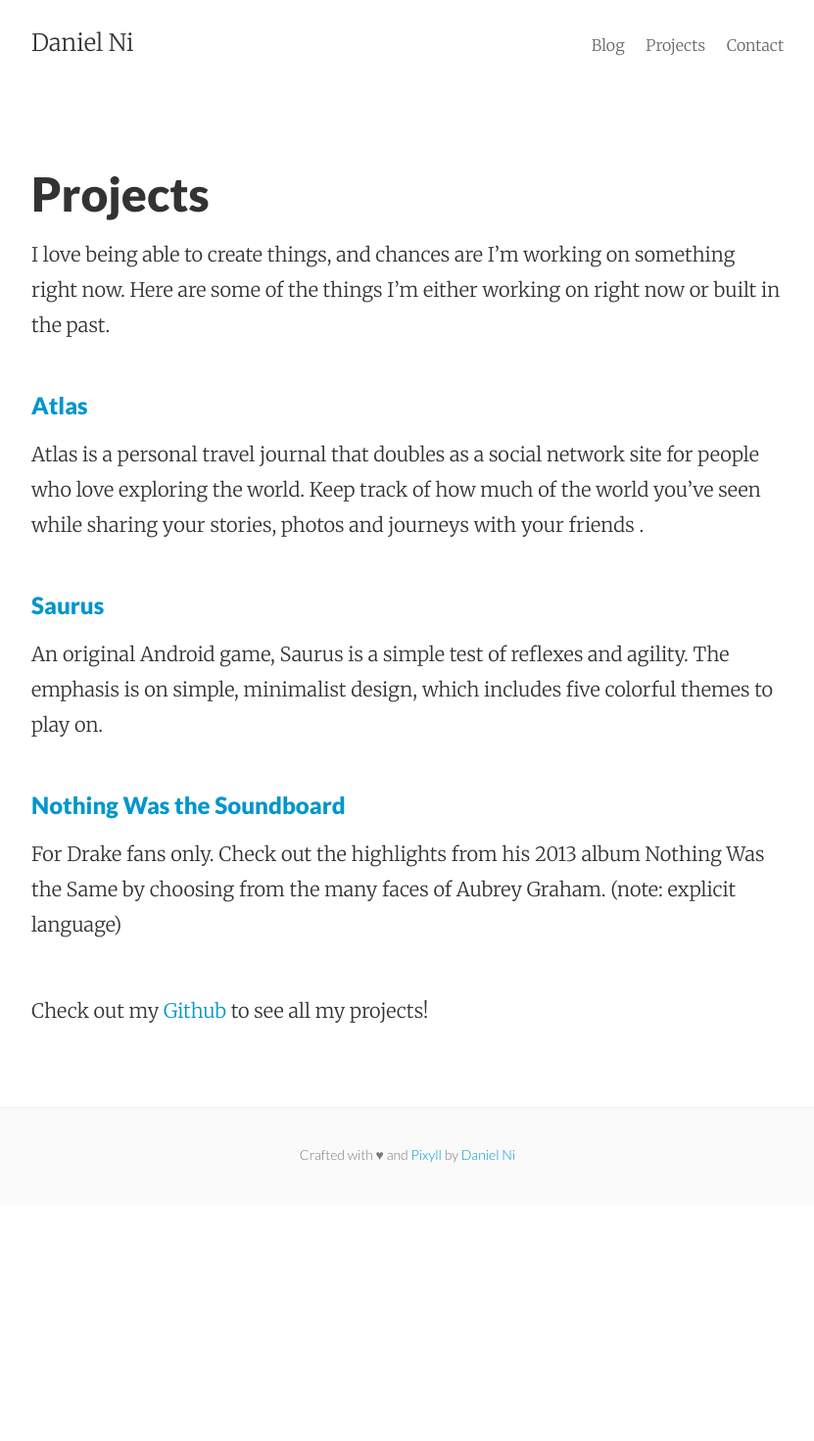
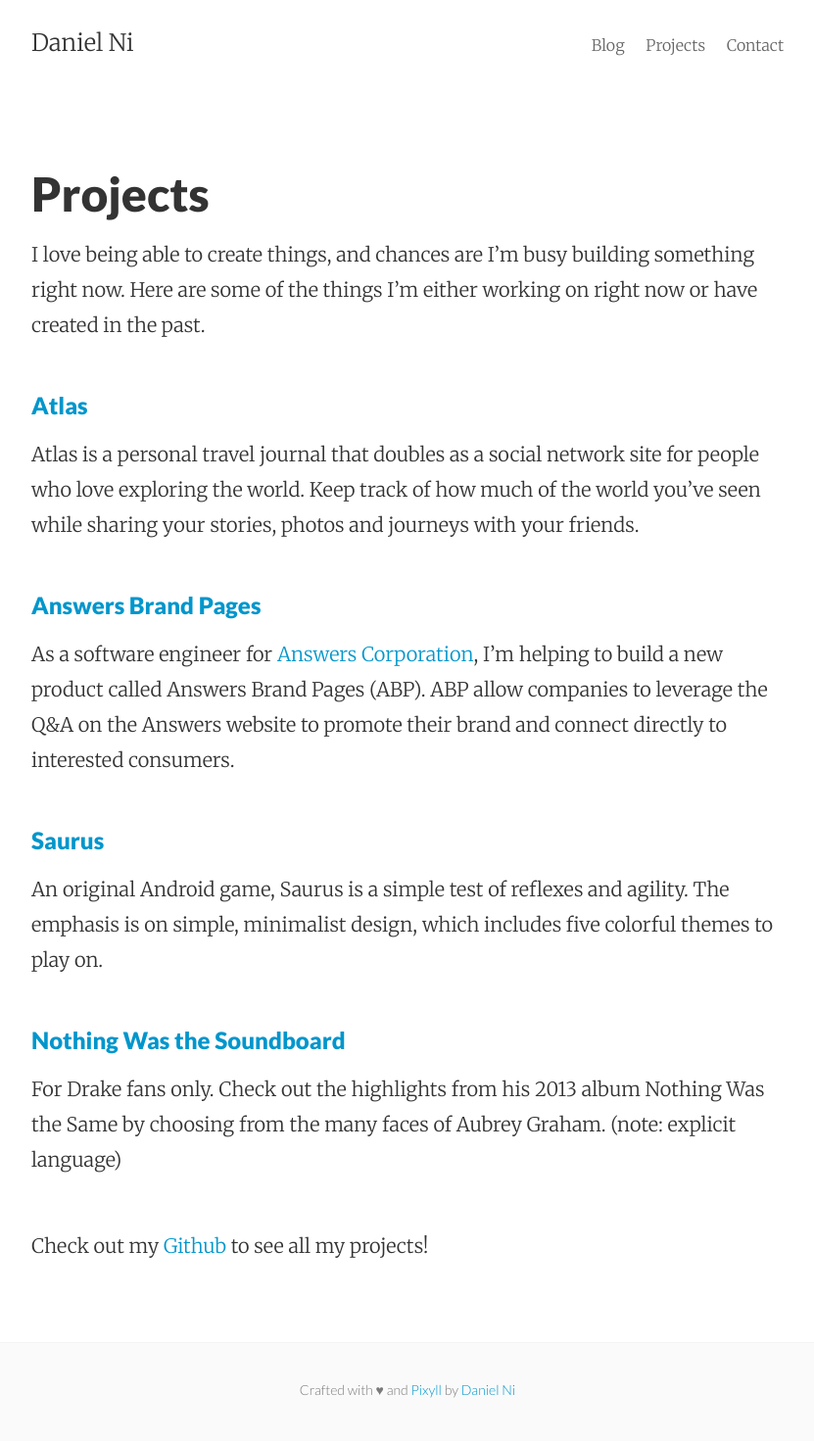
Before and after one commit to DanielNi/danielni.github.io, a Jekyll site: the page built from projects.md, in a window 1280 px wide. Shown: the whole page at 98% size, without its empty margins (224-1055 px from the left). Built offline with Jekyll 4.4.1, drawn with Linux system fonts in a browser that asks for light colours; before the commit the page ends 1231 px from its top, so only the background shows below that.

Commit message:
updated projects

```diff
--- a/projects.md
+++ b/projects.md
@@ -4,11 +4,15 @@
 permalink: /projects/
 ---
 
-I love being able to create things, and chances are I'm working on something right now. Here are some of the things I'm either working on right now or built in the past.
+I love being able to create things, and chances are I'm busy building something right now. Here are some of the things I'm either working on right now or have created in the past.
 
 ### [Atlas](http://www.myatlas.me)
 
-Atlas is a personal travel journal that doubles as a social network site for people who love exploring the world. Keep track of how much of the world you've seen while sharing your stories, photos and journeys with your friends .
+Atlas is a personal travel journal that doubles as a social network site for people who love exploring the world. Keep track of how much of the world you've seen while sharing your stories, photos and journeys with your friends.
+
+### [Answers Brand Pages](http://www.answers.com/answers)
+
+As a software engineer for [Answers Corporation](http://www.answers.com), I'm helping to build a new product called Answers Brand Pages (ABP). ABP allow companies to leverage the Q&A on the Answers website to promote their brand and connect directly to interested consumers.
 
 ### [Saurus](https://play.google.com/store/apps/details?id=com.nigu.saurus)
 
```
Also changed, not shown: 1 other file.
